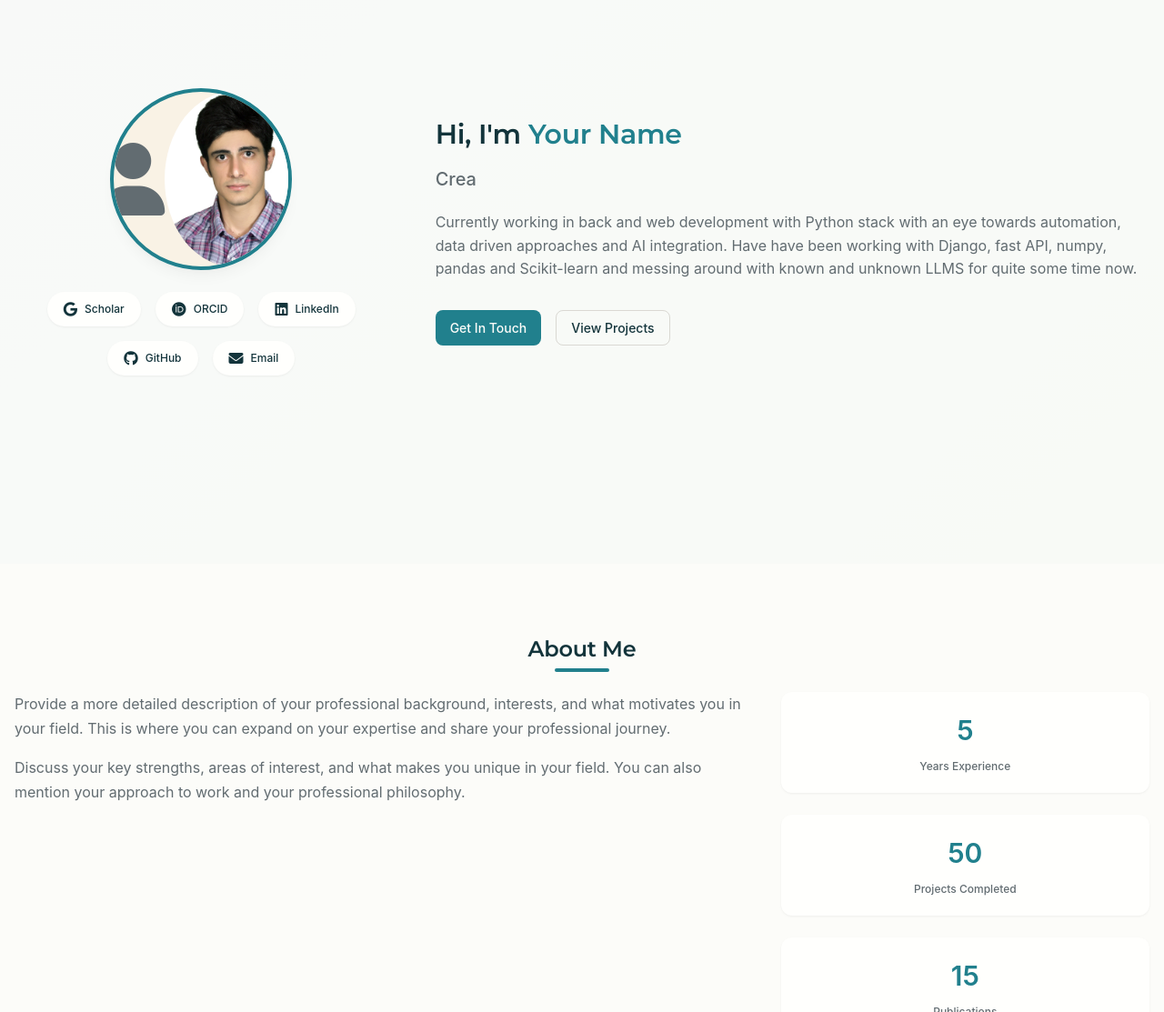
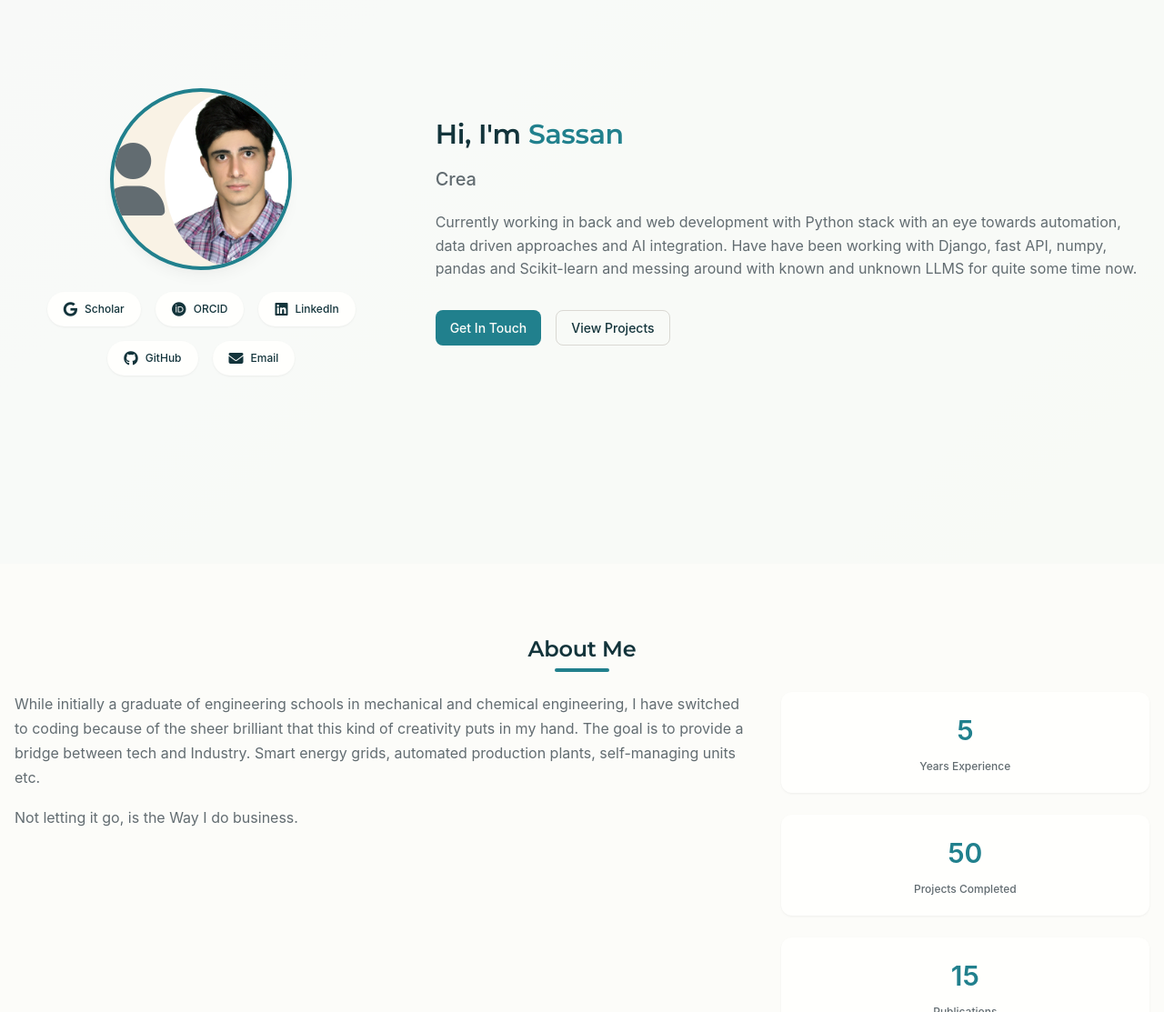
Before and after one commit to sasan-gsm/sassan, a plain HTML site: page index.html in a window 1280 px wide. Shown: the part 180-1293 px from the top of the page at 91% size. Drawn offline with Linux system fonts and the light colour scheme; a web font is replaced by a local one.

Commit message:
Update index.html

```diff
--- a/index.html
+++ b/index.html
@@ -93,7 +93,7 @@
                 </div>
                 <div class="hero-right">
                     <h1 class="hero-title">
-                        Hi, I'm <span class="highlight">Your Name</span>
+                        Hi, I'm <span class="highlight">Sassan</span>
                     </h1>
                     <p class="hero-subtitle">
                         <span id="typed-text"></span>
@@ -117,10 +117,10 @@
             <div class="about-content">
                 <div class="about-text">
                     <p>
-                        Provide a more detailed description of your professional background, interests, and what motivates you in your field. This is where you can expand on your expertise and share your professional journey.
+                         While initially a graduate of  engineering schools in mechanical and chemical engineering, I have switched to coding because of the sheer brilliant that this kind of creativity puts in my hand. The goal is to provide a bridge between tech and Industry. Smart energy grids, automated production plants, self-managing units etc.
                     </p>
                     <p>
-                        Discuss your key strengths, areas of interest, and what makes you unique in your field. You can also mention your approach to work and your professional philosophy.
+                        Not letting it go, is the Way  I do business.
                     </p>
                 </div>
                 <div class="about-stats">
```
